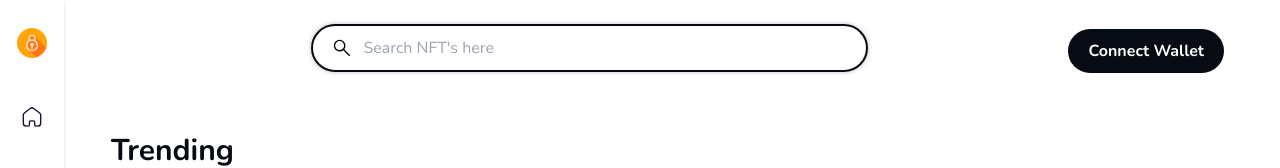
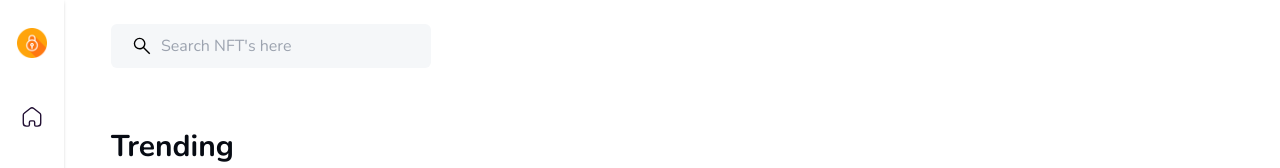
Before and after one commit to kgsantosh770/mystic-eggs, a React (Create React App) app: page / in a window 1280 px wide. Shown: the top 168 px of the page. Built offline with nearby package versions, Linux system fonts and the light colour scheme.

Commit message:
searchbar design change

```diff
--- a/src/components/Header.tsx
+++ b/src/components/Header.tsx
@@ -4,8 +4,7 @@ import Searchbar from './Searchbar';
 export default function Header() {
     return (
         <header className='flex flex-row items-center mb-14'>
-            <Searchbar className="mx-auto" placeholder="Search NFT's here" />
-            <Button className='connect-btn' onClick={()=>{}} variant='contained'>Connect Wallet</Button>
+            <Searchbar placeholder="Search NFT's here" />
         </header>
     )
 }
--- a/src/components/Searchbar.tsx
+++ b/src/components/Searchbar.tsx
@@ -7,14 +7,14 @@ interface Props {
 
 export default function Searchbar(props: Props) {
     return (
-        <div className={`relative w-1/2 max-w-screen-lg flex items-center mb-[5px] ${props.className}`}>
+        <div className={`relative w-80 max-w-screen-lg flex items-center mb-[5px] ${props.className}`}>
             <img
                 className="w-[22px] h-[22px] absolute left-[20px]"
                 src={SearchIcon}
                 alt="search"
             />
             <input
-                className='searchbar rounded-full focus:outline-none w-full py-[10px] pl-[50px] pr-[20px]'
+                className='searchbar rounded-md focus:outline-none w-full py-[10px] pl-[50px] pr-[20px]'
                 type="search"
                 placeholder={props.placeholder} />
         </div>
--- a/src/scss/base/_variables.scss
+++ b/src/scss/base/_variables.scss
@@ -24,7 +24,7 @@ $primary-color: #FFA40B;
 $white: #ffffff;
 $black: #000000;
 $bg-shadow: #888888;
-$light-gray-background: #D3D3D3;
+$light-gray-background: #F5F7F9;
 
 $svg-black-filter: invert(100%) sepia(0%) saturate(7500%) hue-rotate(35deg) brightness(110%) contrast(113%);
 $svg-white-filter: invert(2%) sepia(31%) saturate(2979%) hue-rotate(199deg) brightness(100%) contrast(97%);
--- a/src/scss/components/_searchbar.scss
+++ b/src/scss/components/_searchbar.scss
@@ -1,15 +1,6 @@
 input.searchbar {
-    border: 2px solid $dark-background;
-    box-shadow: 0 0 4px 1px $light-gray-background;
-    &:focus-visible {
-        box-shadow: 0 0 6px 3px $light-gray-background;
-    }
+    background-color: $light-gray-background;
     &::-webkit-search-cancel-button {
         appearance: none;
-        height: 24px;
-        width: 24px;
-        margin: auto;
-        cursor: pointer;
-        background: url("/assets/images/icons/cross.svg") no-repeat;
     }
 }
```
